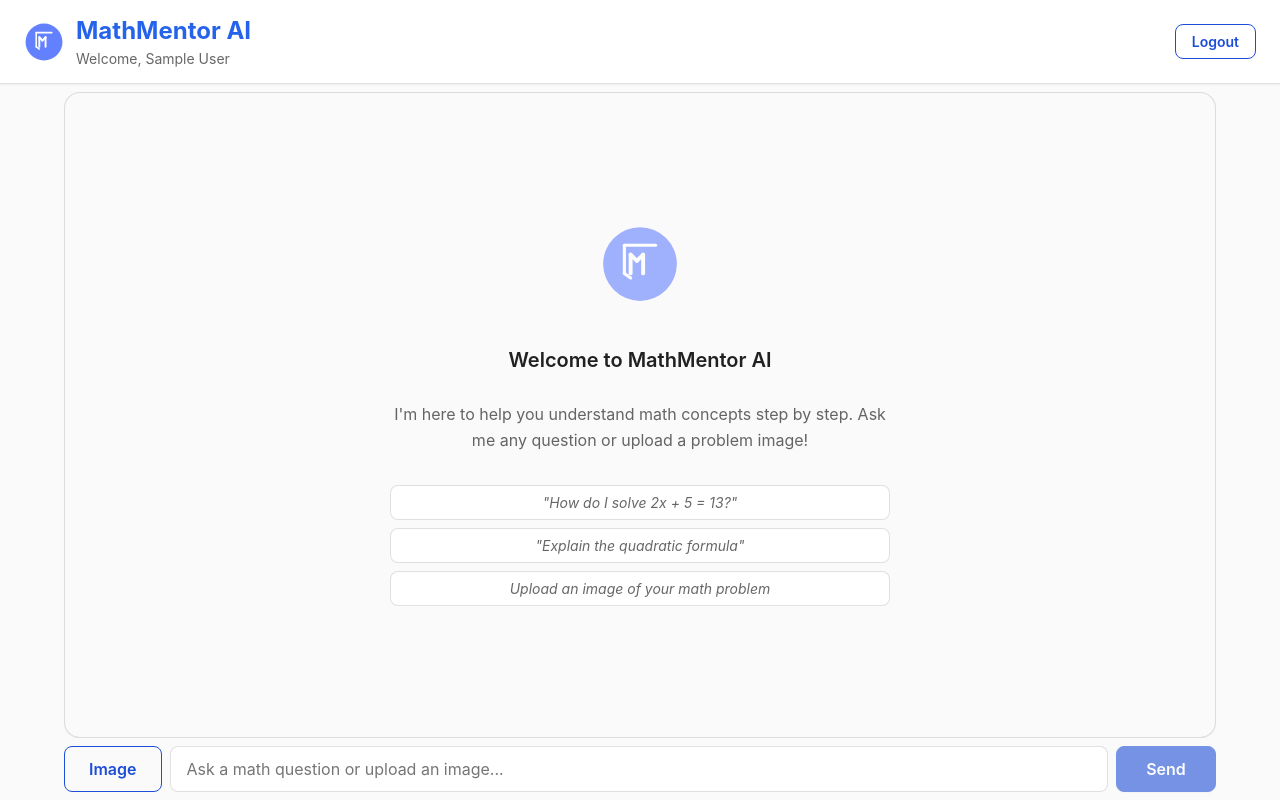
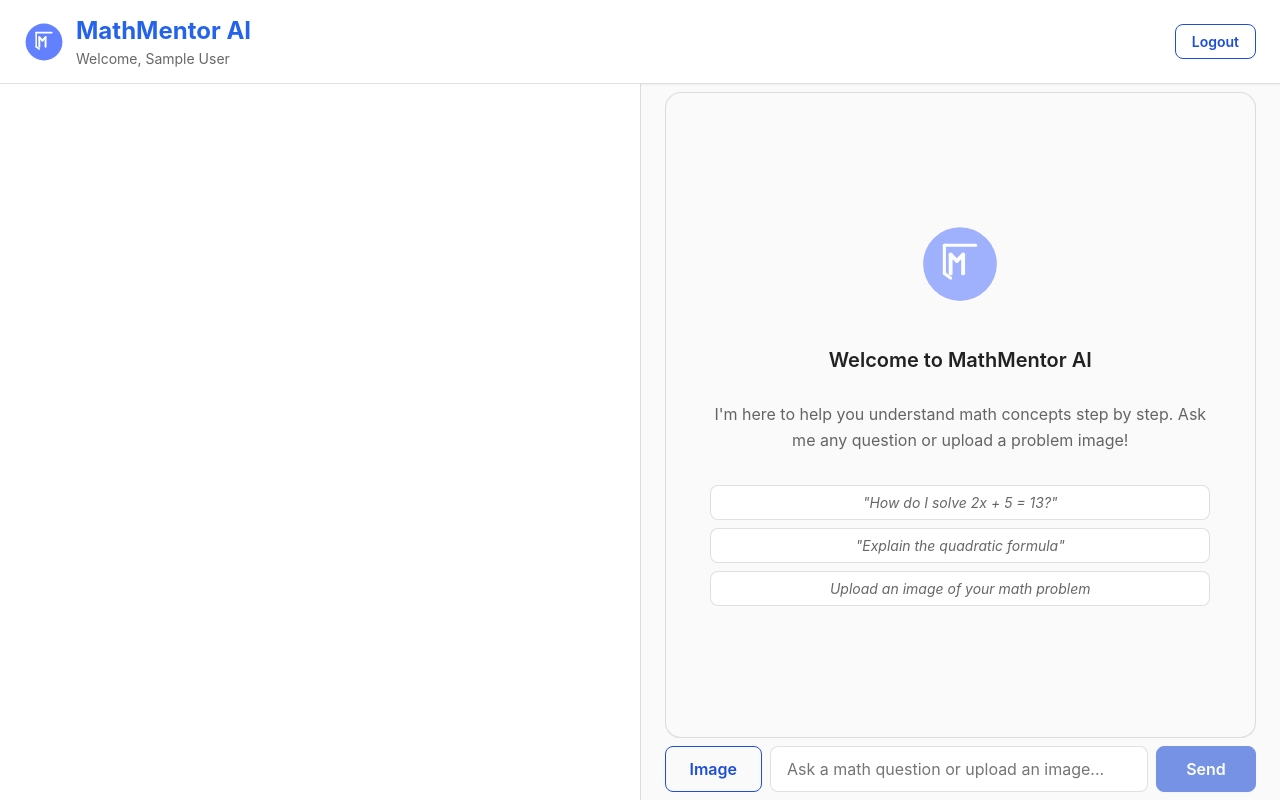
Before and after one commit to VictorGoic0/Math-Tutoring-App, a React (Vite) app in the folder frontend/: page / in a window 1280 px wide. Built offline with nearby package versions, Linux system fonts and the light colour scheme; no server answers; the database is empty; sample sign-in values are in the browser's storage.

Commit message:
Canvas tasks PR 1 done

```diff
--- a/frontend/package.json
+++ b/frontend/package.json
@@ -15,6 +15,7 @@
     "react-dom": "^19.2.0",
     "react-katex": "^3.0.1",
     "react-router-dom": "^7.9.5",
-    "vite": "^7.1.12"
+    "vite": "^7.1.12",
+    "zustand": "^5.0.8"
   }
 }
--- a/frontend/src/App.jsx
+++ b/frontend/src/App.jsx
@@ -1,11 +1,55 @@
 import { Routes, Route, Navigate } from 'react-router-dom';
 import Chat from './components/Chat';
+import Whiteboard from './components/Whiteboard';
 import Login from './components/Login';
 import SignUp from './components/SignUp';
 import ProtectedRoute from './components/ProtectedRoute';
 import Header from './components/Header';
 import { useAuth } from './hooks/useAuth';
-import { colors, typography } from './styles/tokens';
+import { colors, typography, spacing } from './styles/tokens';
+
+/**
+ * Chat and Whiteboard Split Layout
+ *
+ * Displays Chat and Whiteboard side by side in a split view.
+ */
+function ChatWhiteboardLayout() {
+  const layoutStyles = {
+    flex: 1,
+    display: 'flex',
+    height: 'calc(100vh - 80px)',
+    overflow: 'hidden',
+    gap: 0,
+  };
+
+  const whiteboardContainerStyles = {
+    flex: '1 1 50%',
+    minWidth: 0,
+    display: 'flex',
+    flexDirection: 'column',
+    overflow: 'hidden',
+    borderRight: `1px solid ${colors.divider}`,
+  };
+
+  const chatContainerStyles = {
+    flex: '1 1 50%',
+    minWidth: 0,
+    display: 'flex',
+    flexDirection: 'column',
+    overflow: 'hidden',
+  };
+
+  return (
+    <div style={layoutStyles}>
+      <div style={whiteboardContainerStyles}>
+        <Whiteboard />
+      </div>
+      <div style={chatContainerStyles}>
+        <Chat />
+      </div>
+    </div>
+  );
+}
 
 function App() {
   const { loading } = useAuth();
@@ -86,7 +130,7 @@ function App() {
           path="/"
           element={
             <ProtectedRoute>
-              <Chat />
+              <ChatWhiteboardLayout />
             </ProtectedRoute>
           }
         />
--- a/frontend/src/components/Chat.jsx
+++ b/frontend/src/components/Chat.jsx
@@ -271,10 +271,8 @@ function Chat() {
   const containerStyles = {
     display: 'flex',
     flexDirection: 'column',
-    height: 'calc(100vh - 80px)',
-    width: '1200px',
-    maxWidth: '100%',
-    margin: '0 auto',
+    height: '100%',
+    width: '100%',
     padding: `${spacing[2]} ${spacing[6]}`,
     boxSizing: 'border-box',
     overflow: 'hidden',
--- /dev/null
+++ b/frontend/src/components/Whiteboard.jsx
@@ -0,0 +1,133 @@
+import { useEffect, useRef, useState } from 'react';
+import { useCanvasStore } from '../stores/canvasStore';
+import { colors } from '../styles/tokens';
+
+/**
+ * Whiteboard Component
+ *
+ * Provides a canvas element for drawing and rendering mathematical content.
+ * Integrates with Zustand store for state management.
+ */
+function Whiteboard() {
+  const canvasRef = useRef(null);
+  const [dimensions, setDimensions] = useState({ width: 0, height: 0 });
+
+  const {
+    strokes,
+    systemRenders,
+    isLocked,
+  } = useCanvasStore();
+
+  // Initialize canvas and handle resizing
+  useEffect(() => {
+    const canvas = canvasRef.current;
+    if (!canvas) return;
+
+    const updateDimensions = () => {
+      const container = canvas.parentElement;
+      if (container) {
+        const rect = container.getBoundingClientRect();
+        const width = rect.width;
+        const height = rect.height;
+
+        setDimensions({ width, height });
+
+        const dpr = window.devicePixelRatio || 1;
+
+        // Set canvas size (internal resolution)
+        canvas.width = width * dpr;
+        canvas.height = height * dpr;
+
+        // Set display size (CSS pixels)
+        canvas.style.width = `${width}px`;
+        canvas.style.height = `${height}px`;
+
+        // Scale context for high DPI displays
+        const ctx = canvas.getContext('2d');
+        ctx.scale(dpr, dpr);
+      }
+    };
+
+    // Initial setup
+    updateDimensions();
+
+    // Handle window resize
+    const handleResize = () => {
+      updateDimensions();
+    };
+
+    window.addEventListener('resize', handleResize);
+
+    return () => {
+      window.removeEventListener('resize', handleResize);
+    };
+  }, []);
+
+  // Redraw canvas when state changes
+  useEffect(() => {
+    const canvas = canvasRef.current;
+    if (!canvas || dimensions.width === 0 || dimensions.height === 0) return;
+
+    const ctx = canvas.getContext('2d');
+    if (!ctx) return;
+
+    // Clear canvas
+    ctx.clearRect(0, 0, dimensions.width, dimensions.height);
+
+    // Draw system renders first (background layer)
+    systemRenders.forEach((render) => {
+      // TODO: Implement system render drawing in PR #2
+      // For now, this is a placeholder
+    });
+
+    // Draw user strokes on top
+    strokes.forEach((stroke) => {
+      if (stroke.points && stroke.points.length > 0) {
+        ctx.beginPath();
+        ctx.strokeStyle = stroke.color || '#000000';
+        ctx.lineWidth = stroke.width || 2;
+        ctx.lineCap = 'round';
+        ctx.lineJoin = 'round';
+
+        const points = stroke.points;
+        ctx.moveTo(points[0].x, points[0].y);
+
+        for (let i = 1; i < points.length; i++) {
+          ctx.lineTo(points[i].x, points[i].y);
+        }
+
+        ctx.stroke();
+      }
+    });
+  }, [strokes, systemRenders, dimensions]);
+
+  const containerStyles = {
+    width: '100%',
+    height: '100%',
+    backgroundColor: colors.background.paper,
+    display: 'flex',
+    alignItems: 'center',
+    justifyContent: 'center',
+    position: 'relative',
+    overflow: 'hidden',
+  };
+
+  const canvasStyles = {
+    width: '100%',
+    height: '100%',
+    display: 'block',
+    cursor: isLocked ? 'not-allowed' : 'crosshair',
+    touchAction: isLocked ? 'none' : 'auto',
+  };
+
+  return (
+    <div style={containerStyles}>
+      <canvas
+        ref={canvasRef}
+        style={canvasStyles}
+      />
+    </div>
+  );
+}
+
+export default Whiteboard;
--- /dev/null
+++ b/frontend/src/stores/canvasStore.js
@@ -0,0 +1,61 @@
+import { create } from 'zustand';
+
+/**
+ * Canvas Store
+ *
+ * Manages the state of the whiteboard canvas including:
+ * - User-drawn strokes
+ * - System-rendered content (equations, diagrams, labels)
+ * - Current drawing tool
+ * - Color selection
+ * - Lock state (prevents drawing when locked)
+ */
+export const useCanvasStore = create((set, get) => ({
+  // User-drawn strokes
+  strokes: [],
+
+  // System-rendered content (equations, diagrams, annotations)
+  systemRenders: [],
+
+  // Current drawing tool ('pen' | 'eraser')
+  currentTool: 'pen',
+
+  // Current drawing color
+  color: '#000000',
+
+  // Whether drawing is locked (prevents user input)
+  isLocked: true,
+
+  // Actions
+  addStroke: (stroke) => set((state) => ({
+    strokes: [...state.strokes, stroke]
+  })),
+
+  clearStrokes: () => set({ strokes: [] }),
+
+  removeStroke: (strokeId) => set((state) => ({
+    strokes: state.strokes.filter(s => s.id !== strokeId)
+  })),
+
+  addSystemRender: (render) => set((state) => ({
+    systemRenders: [...state.systemRenders, render]
+  })),
+
+  clearSystemRenders: () => set({ systemRenders: [] }),
+
+  removeSystemRender: (renderId) => set((state) => ({
+    systemRenders: state.systemRenders.filter(r => r.id !== renderId)
+  })),
+
+  setCurrentTool: (tool) => set({ currentTool: tool }),
+
+  setColor: (color) => set({ color }),
+
+  setLocked: (locked) => set({ isLocked: locked }),
+
+  // Clear everything (user strokes + system renders)
+  clearAll: () => set({
+    strokes: [],
+    systemRenders: []
+  }),
+}));
```
Also changed, not shown: 1 other file (tests, documents, lock files or other folders).
